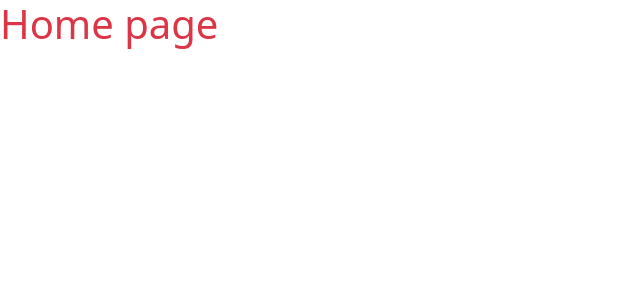
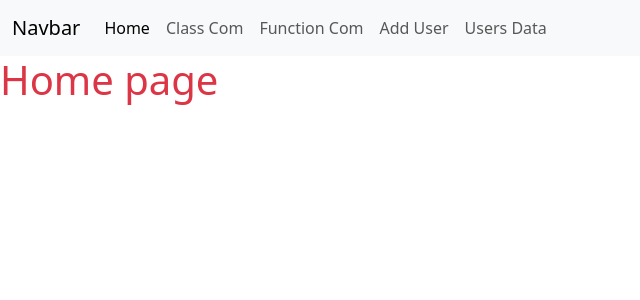
Before and after one commit to abdelrahmanShabaan/React_js_ITI_XMaster_Packages, a React (Create React App) app: page / in a window 1280 px wide. Shown: the top 300 px of the page, without its empty margins (0-640 px from the left). Built offline with nearby package versions, Linux system fonts and the light colour scheme.

Commit message:
add link dom

```diff
--- a/src/App.js
+++ b/src/App.js
@@ -7,8 +7,11 @@ import AppClassComponent from './Pages/AppClassComponent';
 import AppFunctionComponent from './Pages/AppFunctionComponent';
 import UsersData from './Pages/UsersData';
 import Home from './Pages/Home';
+import Navbar from './Components/Navbar';
 
 function App() {
+
+
   return (
     <div>
      {/* <h1>Hello News Page</h1>
@@ -20,13 +23,16 @@ function App() {
       <AppFunctionComponent /> */}
       {/* <AddUser /> */}
 
+
+
       <BrowserRouter>
+      <Navbar />
       <Switch>
-      <Route path={"/"} component={Home} />
-      <Route path={"/class"} component={AppClassComponent} />
-      <Route path={"/fun"} component={AppFunctionComponent} />
-      <Route path={"/adduser"} component={AddUser} />
-      <Route path={"/users"} component={UsersData} />
+      <Route exact path={"/"} component={Home} />
+      <Route exact path={"/class"} component={AppClassComponent} />
+      <Route exact path={"/fun"} component={AppFunctionComponent} />
+      <Route exact path={"/adduser"} component={AddUser} />
+      <Route exact path={"/users"} component={UsersData} />
       </Switch>
       </BrowserRouter>
 
--- /dev/null
+++ b/src/Components/Navbar.js
@@ -0,0 +1,44 @@
+import { NavLink } from "react-router-dom/cjs/react-router-dom";
+import { Link } from "react-router-dom/cjs/react-router-dom.min";
+
+
+function Navbar() {
+
+
+    return (
+
+        <>
+       <nav className="navbar navbar-expand-lg bg-body-tertiary">
+        <div className="container-fluid">
+            <a className="navbar-brand" to="#">Navbar</a>
+            <button className="navbar-toggler" type="button" data-bs-toggle="collapse" data-bs-target="#navbarSupportedContent" aria-controls="navbarSupportedContent" aria-expanded="false" aria-label="Toggle navigation">
+            <span className="navbar-toggler-icon"></span>
+            </button>
+            <div className="collapse navbar-collapse" id="navbarSupportedContent">
+            <ul className="navbar-nav me-auto mb-2 mb-lg-0">
+                <li className="nav-item">
+                    <Link className="nav-link active" aria-current="page" to="/">Home</Link>
+                </li>
+                <li className="nav-item">
+                    <Link className="nav-link" to="/class">Class Com</Link>
+                </li>
+                <li className="nav-item">
+                    <Link className="nav-link" to="/fun">Function Com</Link>
+                </li>
+                <li className="nav-item">
+                    <Link className="nav-link" to="/adduser">Add User</Link>
+                </li>
+                <li className="nav-item">
+                    <Link className="nav-link" to="/usersdata">Users Data</Link>
+                </li>
+
+            </ul>
+            </div>
+        </div>
+</nav>
+        </>
+    )
+}
+
+
+export default Navbar;
```
